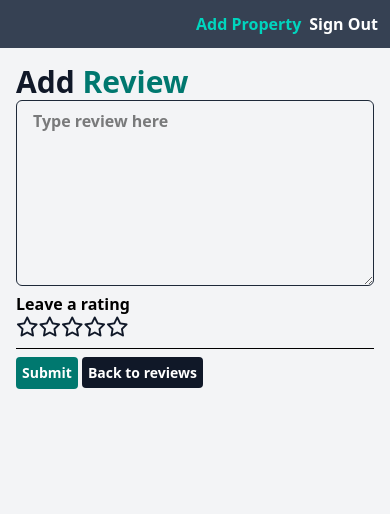
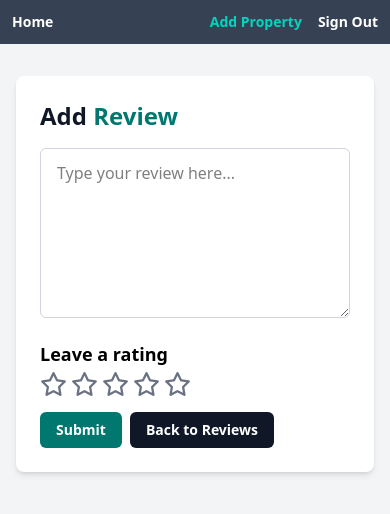
Before and after one commit to mcelroa/rent-review-app, a React (Vite) app in the folder client/: page /add/review/1 in a window 390 px wide. Shown: the top 514 px of the page. Built offline with nearby package versions, Linux system fonts and the light colour scheme; no server answers; sample sign-in values are in the browser's storage.

Commit message:
+ Added responsive styling to all pages

```diff
--- a/client/src/App.jsx
+++ b/client/src/App.jsx
@@ -28,15 +28,24 @@ const PropertyList = () => {
       <Navbar />
       <div className="p-10">
         <div className="text-center">
-          <h2 className="text-gray-900 text-4xl font-bold mb-4">
+          <h2 className="mb-4 text-4xl font-bold text-gray-900">
             Rent<span className="text-teal-700">Review</span>
           </h2>
         </div>
         <SearchBar onSearch={handleSearch} />
-        {error && <p className="text-teal-700 font-semibold">{error}</p>}
-        {loading && <p className="text-teal-700 font-semibold">Loading...</p>}
-        {hasSearched &&
-          properties.map((p, i) => <PropertyCard key={i} property={p} />)}
+        {error && <p className="font-semibold text-teal-700">{error}</p>}
+        {loading && <p className="font-semibold text-teal-700">Loading...</p>}
+        <div className="flex flex-wrap gap-2 xl:gap-1">
+          {hasSearched &&
+            properties.map((p, i) => (
+              <div
+                key={i}
+                className="w-full sm:w-[calc(50%-0.25rem)] xl:w-[calc(33.333%-0.25rem)]"
+              >
+                <PropertyCard property={p} />
+              </div>
+            ))}
+        </div>
       </div>
     </>
   );
--- a/client/src/components/Navbar.jsx
+++ b/client/src/components/Navbar.jsx
@@ -8,18 +8,26 @@ const Navbar = ({ showAddProperty = true }) => {
 
   return (
     <div className="bg-gray-700 p-3">
+      <div className="mx-auto flex max-w-screen-xl items-center justify-between">
+        <Link
+          className="text-sm font-semibold text-white hover:text-gray-300"
+          to="/"
+        >
+          Home
+        </Link>
+        {/* Add Property and Sign Out for Authenticated Users */}
         {isAuth && (
-        <div className="text-right">
+          <div className="flex items-center space-x-4">
             {showAddProperty && (
               <Link
-              className="text-teal-400 font-semibold hover:cursor-pointer hover:text-teal-300 mr-2"
+                className="text-sm font-semibold text-teal-400 hover:text-teal-300"
                 to="/add/property"
               >
                 Add Property
               </Link>
             )}
             <button
-            className="text-white font-semibold hover:cursor-pointer hover:text-gray-300"
+              className="text-sm font-semibold text-white hover:text-gray-300"
               onClick={() =>
                 signout(() => {
                   setIsAuth(false);
@@ -30,16 +38,18 @@ const Navbar = ({ showAddProperty = true }) => {
             </button>
           </div>
         )}
+
+        {/* Sign In and Sign Up for Unauthenticated Users */}
         {!isAuth && (
-        <div className="text-right">
+          <div className="flex items-center space-x-4">
             <Link
-            className="text-white font-semibold hover:cursor-pointer hover:text-gray-300 mr-2"
+              className="text-sm font-semibold text-white hover:text-gray-300"
               to="/signin"
             >
               Sign In
             </Link>
             <Link
-            className="text-teal-400 font-semibold hover:cursor-pointer hover:text-teal-300"
+              className="text-sm font-semibold text-teal-400 hover:text-teal-300"
               to="/signup"
             >
               Sign Up
@@ -47,6 +57,7 @@ const Navbar = ({ showAddProperty = true }) => {
           </div>
         )}
       </div>
+    </div>
   );
 };
 
--- a/client/src/components/PropertyCard.jsx
+++ b/client/src/components/PropertyCard.jsx
@@ -2,14 +2,16 @@ import { Link } from "react-router-dom";
 
 const PropertyCard = ({ property }) => {
   return (
-    <div className="p-2 my-2 rounded-lg bg-white shadow-lg">
+    <div className="my-2 rounded-lg bg-white p-2 shadow-lg">
       <div className="mb-3">
-        <h3 className="text-teal-700 font-medium">{property.address}</h3>
-        <p className="text-sm text-gray-607">{property.city}</p>
+        <h3 className="text-xs font-medium text-teal-700 sm:text-sm">
+          {property.address}
+        </h3>
+        <p className="text-xs text-gray-600 sm:text-sm">{property.city}</p>
       </div>
       <div className="flex justify-end">
         <Link
-          className="bg-teal-700 hover:bg-teal-600 rounded-sm p-1 text-white text-sm font-semibold hover:cursor-pointer"
+          className="rounded-sm bg-teal-700 p-1 text-xs font-semibold text-white hover:cursor-pointer hover:bg-teal-600 sm:text-sm"
           to={`/property/${property._id}`}
         >
           Reviews
--- a/client/src/components/SearchBar.jsx
+++ b/client/src/components/SearchBar.jsx
@@ -12,26 +12,28 @@ const SearchBar = ({ onSearch }) => {
   };
 
   return (
+    <div className="mx-auto w-full lg:w-2/3">
       <div className="relative w-full">
         <input
           type="text"
           placeholder="Search properties..."
           value={query}
           onChange={handleChange}
-        className="w-full px-4 py-2 pr-10 border border-gray-800 rounded-md font-semibold"
+          className="w-full rounded-md border border-gray-800 px-4 py-2 pr-10 text-sm font-semibold"
         />
         <i
-        className="fa-solid fa-magnifying-glass absolute right-8 top-1/2 transform -translate-y-1/2 text-teal-700 hover:cursor-pointer"
+          className="fa-solid fa-magnifying-glass absolute top-1/2 right-8 -translate-y-1/2 transform text-teal-700 hover:cursor-pointer"
           onClick={handleSearch}
         ></i>
         <i
-        className="fa-solid fa-x absolute right-3 top-1/2 transform -translate-y-1/2 text-gray-900 hover:cursor-pointer"
+          className="fa-solid fa-x absolute top-1/2 right-3 -translate-y-1/2 transform text-gray-900 hover:cursor-pointer"
           onClick={() => {
             setQuery("");
             onSearch("");
           }}
         ></i>
       </div>
+    </div>
   );
 };
 
--- a/client/src/pages/core/AddProperty.jsx
+++ b/client/src/pages/core/AddProperty.jsx
@@ -47,46 +47,19 @@ const AddProperty = () => {
     }
   };
 
-  const addPropertyForm = () => {
-    return (
-      <form>
-        <h3 className="text-gray-900 font-bold text-3xl mb-2">Add Property</h3>
-        <div>
-          <input
-            className="w-full px-4 py-2 pr-10 border border-gray-800 rounded-md font-semibold mb-2"
-            type="text"
-            placeholder="Address"
-            value={address}
-            onChange={handleChange("address")}
-          />
-        </div>
-        <div>
-          <input
-            className="w-full px-4 py-2 pr-10 border border-gray-800 rounded-md font-semibold"
-            type="text"
-            placeholder="City"
-            value={city}
-            onChange={handleChange("city")}
-          />
-        </div>
-        <button
-          className="hover:cursor-pointer bg-teal-700 text-white font-semibold text-sm rounded-sm p-1.5 mt-2 hover:bg-teal-600 mr-1"
-          type="submit"
-          onClick={handleSubmit}
-        >
-          Submit
-        </button>
-      </form>
-    );
-  };
-
   return (
     <>
       <Navbar showAddProperty={false} />
-      <div className="p-4">
+      <div className="flex min-h-screen flex-col items-center bg-gray-100 px-4 py-8 sm:px-6 lg:px-12">
+        <div className="w-full max-w-xl rounded-lg bg-white p-6 shadow-md sm:p-8">
+          <h3 className="mb-4 text-center text-2xl font-bold text-gray-900 sm:text-3xl">
+            Add Property
+          </h3>
+
+          {/* Success & Error Messages */}
           {success && (
-          <div className="text-gray-900 font-semibold mb-5 text-center">
-            Property added successfully <br />
+            <div className="mb-5 text-center font-semibold text-teal-700">
+              Property added successfully! <br />
               Add Reviews to it{" "}
               <Link
                 to={`/property/${newPropertyId}`}
@@ -96,12 +69,45 @@ const AddProperty = () => {
               </Link>
             </div>
           )}
-        {!success && (
-          <div className="text-teal-700 font-semibold mb-5 text-center">
+          {!success && error && (
+            <div className="mb-5 text-center font-semibold text-red-500">
               {error}
             </div>
           )}
-        {addPropertyForm()}
+
+          {/* Property Form */}
+          <form className="space-y-4">
+            <div>
+              <input
+                className="w-full rounded-md border border-gray-300 px-4 py-2 focus:ring-2 focus:ring-teal-500 focus:outline-none"
+                type="text"
+                placeholder="Address"
+                value={address}
+                onChange={handleChange("address")}
+              />
+            </div>
+            <div>
+              <input
+                className="w-full rounded-md border border-gray-300 px-4 py-2 focus:ring-2 focus:ring-teal-500 focus:outline-none"
+                type="text"
+                placeholder="City"
+                value={city}
+                onChange={handleChange("city")}
+              />
+            </div>
+
+            {/* Submit Button */}
+            <div className="mt-6 flex justify-center">
+              <button
+                className="rounded-md bg-teal-700 px-4 py-2 text-sm font-semibold text-white hover:bg-teal-600 sm:text-base"
+                type="submit"
+                onClick={handleSubmit}
+              >
+                Submit
+              </button>
+            </div>
+          </form>
+        </div>
       </div>
     </>
   );
--- a/client/src/pages/core/AddReview.jsx
+++ b/client/src/pages/core/AddReview.jsx
@@ -30,7 +30,7 @@ const AddReview = () => {
       const response = await createReview(
         { propertyId, rating, comment },
         user._id,
-        token
+        token,
       );
 
       if (response.error) {
@@ -52,67 +52,73 @@ const AddReview = () => {
     }
   };
 
-  const AddReviewForm = () => {
   return (
-      <form className="mb-4">
-        <h2 className="text-gray-900 font-bold text-3xl">
+    <>
+      <Navbar />
+      <div className="flex min-h-screen flex-col items-center bg-gray-100 px-4 py-8 sm:px-6 lg:px-12">
+        <div className="w-full max-w-3xl rounded-lg bg-white p-6 shadow-md sm:p-8">
+          <h2 className="mb-4 text-2xl font-bold text-gray-900 sm:text-3xl">
             Add <span className="text-teal-700">Review</span>
           </h2>
-        <div className="w-full">
+
+          {/* Review Form */}
+          <form className="space-y-4">
+            <div>
               <textarea
-            rows={7}
-            className="w-full px-4 py-2 pr-10 border border-gray-800 rounded-md font-semibold"
-            placeholder="Type review here"
-            type="text"
+                rows={6}
+                className="w-full rounded-md border border-gray-300 px-4 py-3 focus:ring-2 focus:ring-teal-500 focus:outline-none"
+                placeholder="Type your review here..."
                 value={comment}
                 onChange={handleChange("comment")}
               />
             </div>
-        <div className="mb-2">
-          <h4 className="font-semibold">Leave a rating</h4>
-          {ratings.map((r, i) => (
+
+            {/* Star Rating */}
+            <div>
+              <h4 className="mb-1 text-lg font-semibold">Leave a rating</h4>
+              <div className="flex gap-1">
+                {ratings.map((r) => (
                   <i
+                    key={r}
                     onClick={() => setValues({ ...values, rating: r })}
-              key={i}
-              className={`text-xl cursor-pointer ${
+                    className={`cursor-pointer text-2xl transition-all ${
                       rating >= r
-                  ? "fa-solid fa-star text-teal-700" // Filled star when selected
-                  : "fa-regular fa-star text-gray-900 hover:text-teal-700" // Empty star when not selected
+                        ? "fa-solid fa-star text-teal-700"
+                        : "fa-regular fa-star text-gray-500 hover:text-teal-500"
                     }`}
                   ></i>
                 ))}
               </div>
-        <hr />
+            </div>
+
+            {/* Buttons */}
+            <div className="mt-4 flex flex-wrap gap-2">
               <button
-          className="hover:cursor-pointer bg-teal-700 text-white font-semibold text-sm rounded-sm p-1.5 mt-2 hover:bg-teal-600 mr-1"
                 type="submit"
                 onClick={handleSubmit}
+                className="rounded-md bg-teal-700 px-4 py-2 text-sm font-semibold text-white hover:bg-teal-600 sm:text-base"
               >
                 Submit
               </button>
               <Link
                 to={`/property/${propertyId}`}
-          className="bg-gray-900 hover:bg-gray-700 p-1.5 text-white rounded-sm text-sm font-semibold"
+                className="rounded-md bg-gray-900 px-4 py-2 text-sm font-semibold text-white hover:bg-gray-700 sm:text-base"
               >
-          Back to reviews
+                Back to Reviews
               </Link>
+            </div>
           </form>
-    );
-  };
 
-  return (
-    <>
-      <Navbar />
-      <div className="p-4">
-        {AddReviewForm()}
+          {/* Success & Error Messages */}
           {success && (
-          <span className="text-teal-700 text-xl font-semibold">
-            Review added successfully
-          </span>
+            <p className="mt-4 text-lg font-semibold text-teal-700">
+              Review added successfully!
+            </p>
           )}
-        {!success && (
-          <span className="text-red-500 text-xl font-semibold">{error}</span>
+          {!success && error && (
+            <p className="mt-4 text-lg font-semibold text-red-500">{error}</p>
           )}
+        </div>
       </div>
     </>
   );
--- a/client/src/pages/core/PropertyDetails.jsx
+++ b/client/src/pages/core/PropertyDetails.jsx
@@ -61,45 +61,59 @@ const PropertyDetails = () => {
   };
 
   return (
-    <div>
+    <div className="min-h-screen bg-gray-100">
       <Navbar />
+
       {property && (
-        <div className="p-4">
-          <h1 className="text-gray-900 text-2xl font-bold">
+        <div className="p-4 sm:px-6 md:px-8 lg:px-12">
+          <h1 className="text-2xl font-bold text-gray-900 sm:text-3xl">
             {property.address}
           </h1>
         </div>
       )}
-      <div className="px-4">
-        <hr />
-        <h2 className="text-2xl font-semibold">Reviews</h2>
+
+      <div className="mx-auto max-w-4xl px-4 sm:px-6 md:px-8 lg:px-12">
+        <hr className="my-4 border-gray-300" />
+
+        <h2 className="text-xl font-semibold sm:text-2xl">Reviews</h2>
+
         {loading && (
-          <p className="text-xl font-semibold text-teal-700">Loading...</p>
+          <p className="text-lg font-semibold text-teal-700 sm:text-xl">
+            Loading...
+          </p>
         )}
+
         {error && <div className="text-md text-red-500">{error}</div>}
+
         {reviews.length > 0 ? (
-          reviews.map((r, i) => (
+          <div className="space-y-4">
+            {reviews.map((r, i) => (
               <ReviewCard key={i} review={r} handleDelete={handleDelete} />
-          ))
+            ))}
+          </div>
         ) : (
-          <p className="mb-3 text-gray-600">
+          <p className="mb-3 text-sm text-gray-600 sm:text-base">
             No reviews for this property yet.
           </p>
         )}
+
+        <div className="mt-4 flex flex-wrap gap-2">
           <Link
-          className="bg-teal-700 hover:bg-teal-600 p-1.5 text-white rounded-sm text-sm mr-1"
+            className="rounded-md bg-teal-700 px-3 py-2 text-sm text-white hover:bg-teal-600 sm:text-base"
             to={`/add/review/${propertyId}`}
           >
             Add Review
           </Link>
+
           <Link
-          className="bg-gray-900 hover:bg-gray-700 p-1.5 text-white rounded-sm text-sm"
+            className="rounded-md bg-gray-900 px-3 py-2 text-sm text-white hover:bg-gray-700 sm:text-base"
             to={`/`}
           >
             Back to search
           </Link>
         </div>
       </div>
+    </div>
   );
 };
 
--- a/client/src/pages/user/Signin.jsx
+++ b/client/src/pages/user/Signin.jsx
@@ -1,6 +1,7 @@
 import { useState } from "react";
 import { useNavigate } from "react-router-dom";
 import { signin, setJwt } from "../../services/auth/requests";
+import Navbar from "../../components/Navbar";
 
 const Signin = () => {
   const navigate = useNavigate();
@@ -50,11 +51,11 @@ const Signin = () => {
     return (
       <form>
         <div>
-          <h3 className="text-gray-900 font-bold text-2xl mb-2 text-center">
+          <h3 className="mb-2 text-center text-2xl font-bold text-gray-900 sm:text-3xl">
             Sign In
           </h3>
           <input
-            className="w-full px-4 py-2 pr-10 border border-gray-800 rounded-md font-semibold mb-2"
+            className="mb-4 w-full rounded-md border border-gray-300 px-4 py-2 focus:ring-2 focus:ring-teal-500 focus:outline-none"
             onChange={handleChange("email")}
             value={email}
             type="email"
@@ -63,7 +64,7 @@ const Signin = () => {
         </div>
         <div>
           <input
-            className="w-full px-4 py-2 pr-10 border border-gray-800 rounded-md font-semibold mb-2"
+            className="mb-4 w-full rounded-md border border-gray-300 px-4 py-2 focus:ring-2 focus:ring-teal-500 focus:outline-none"
             onChange={handleChange("password")}
             value={password}
             type="password"
@@ -71,7 +72,7 @@ const Signin = () => {
           />
         </div>
         <button
-          className="w-full bg-teal-700 p-1.5 rounded-sm text-white font-semibold"
+          className="w-full rounded-sm bg-teal-700 p-2 text-sm font-semibold text-white hover:bg-teal-600 sm:text-base"
           onClick={handleSubmit}
           type="submit"
         >
@@ -90,20 +91,30 @@ const Signin = () => {
   };
 
   return (
-    <div className="p-8">
+    <>
+      <Navbar />
+      <div className="flex min-h-screen flex-col items-center bg-gray-100 px-4 py-8 sm:px-6 lg:px-12">
+        <div className="w-full max-w-md rounded-lg bg-white p-6 shadow-md sm:p-8">
+          {/* Error and Loading Messages */}
           {error && (
-        <div className="text-teal-700 font-semibold mb-5 text-center">
+            <div className="mb-4 text-center font-semibold text-red-500">
               {error}
             </div>
           )}
           {loading && (
-        <div className="text-teal-700 font-semibold mb-5 text-center">
+            <div className="mb-4 text-center font-semibold text-teal-700">
               Loading...
             </div>
           )}
+
+          {/* Sign In Form */}
           {signinForm()}
+
+          {/* Redirect After Successful Login */}
           {redirectUser()}
         </div>
+      </div>
+    </>
   );
 };
 
--- a/client/src/pages/user/Signup.jsx
+++ b/client/src/pages/user/Signup.jsx
@@ -1,6 +1,7 @@
 import { useState } from "react";
 import { signup } from "../../services/auth/requests";
 import { Link } from "react-router-dom";
+import Navbar from "../../components/Navbar";
 
 const Signup = () => {
   const [values, setValues] = useState({
@@ -45,73 +46,77 @@ const Signup = () => {
     }
   };
 
-  const signupForm = () => {
   return (
     <>
-        <form>
-          <div>
-            <h3 className="text-gray-900 font-bold text-2xl mb-2 text-center">
+      <Navbar />
+      <div className="flex min-h-screen flex-col items-center bg-gray-100 px-4 py-8 sm:px-6 lg:px-12">
+        <div className="w-full max-w-xl rounded-lg bg-white p-6 shadow-md sm:p-8">
+          <h3 className="mb-4 text-center text-2xl font-bold text-gray-900 sm:text-3xl">
             Sign Up
           </h3>
+
+          {/* Success & Error Messages */}
+          {success && (
+            <div className="mb-5 text-center font-semibold text-teal-700">
+              Account created! Sign In{" "}
+              <Link
+                to="/signin"
+                className="font-semibold text-teal-600 underline"
+              >
+                Here
+              </Link>
+            </div>
+          )}
+          {!success && error && (
+            <div className="mb-5 text-center font-semibold text-red-500">
+              {error}
+            </div>
+          )}
+
+          {/* Sign Up Form */}
+          <form onSubmit={handleSubmit} className="space-y-4">
+            <div>
               <input
-              className="w-full px-4 py-2 pr-10 border border-gray-800 rounded-md font-semibold mb-2"
+                className="w-full rounded-md border border-gray-300 px-4 py-2 focus:ring-2 focus:ring-teal-500 focus:outline-none"
                 type="text"
                 placeholder="Name"
+                value={name}
                 onChange={handleChange("name")}
-              value={name}
               />
             </div>
             <div>
               <input
-              className="w-full px-4 py-2 pr-10 border border-gray-800 rounded-md font-semibold mb-2"
-              value={email}
+                className="w-full rounded-md border border-gray-300 px-4 py-2 focus:ring-2 focus:ring-teal-500 focus:outline-none"
                 type="email"
                 placeholder="Email"
+                value={email}
                 onChange={handleChange("email")}
               />
             </div>
             <div>
               <input
-              className="w-full px-4 py-2 pr-10 border border-gray-800 rounded-md font-semibold mb-2"
-              value={password}
+                className="w-full rounded-md border border-gray-300 px-4 py-2 focus:ring-2 focus:ring-teal-500 focus:outline-none"
                 type="password"
                 placeholder="Password"
+                value={password}
                 onChange={handleChange("password")}
               />
             </div>
+
+            {/* Submit Button */}
+            <div className="mt-6 flex justify-center">
               <button
-            className="w-full bg-teal-700 p-1.5 rounded-sm text-white font-semibold"
+                className="rounded-md bg-teal-700 px-4 py-2 text-sm font-semibold text-white hover:bg-teal-600 sm:text-base"
                 type="submit"
-            onClick={handleSubmit}
               >
                 Sign Up
               </button>
+            </div>
           </form>
+        </div>
+      </div>
     </>
   );
 };
 
-  return (
-    <div className="p-8">
-      {success && (
-        <div className="text-gray-900 font-semibold mb-5 text-center">
-          Account created! Sign In{" "}
-          <Link
-            className="text-teal-700 font-semibold mb-5 text-center"
-            to="/signin"
-          >
-            Here
-          </Link>
-        </div>
-      )}
-      {!success && (
-        <div className="text-teal-700 font-semibold mb-5 text-center">
-          {error}
-        </div>
-      )}
-      {signupForm()}
-    </div>
-  );
-};
-
 export default Signup;
```
Also changed, not shown: client/package.json (+7 -0 lines). Lines whose indentation alone changed are shown as unchanged.
